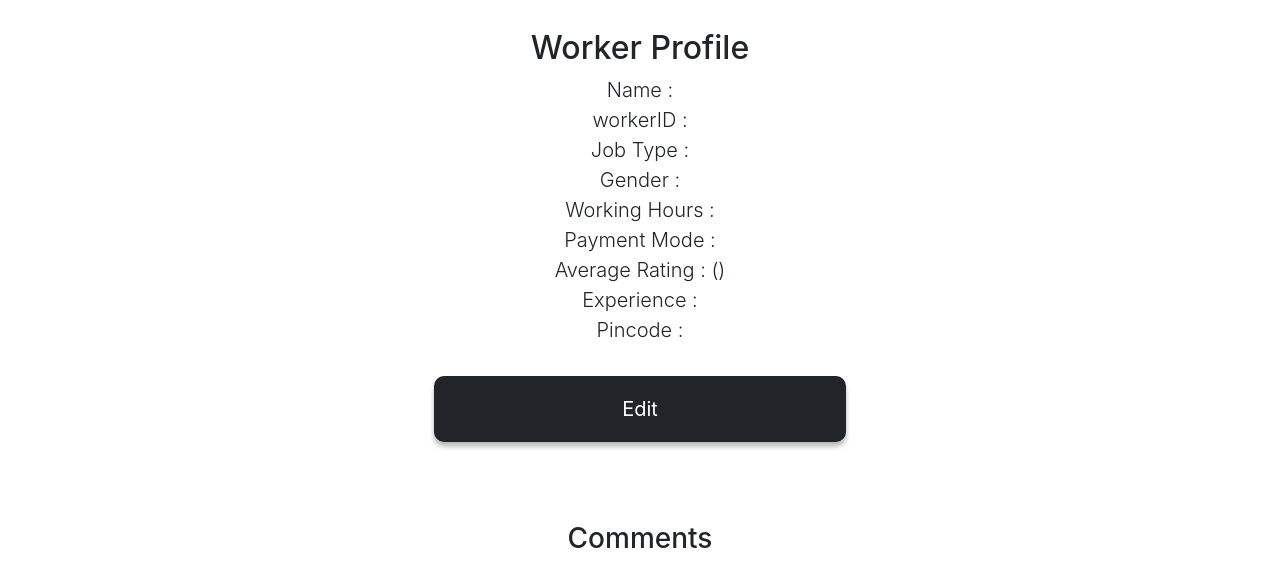
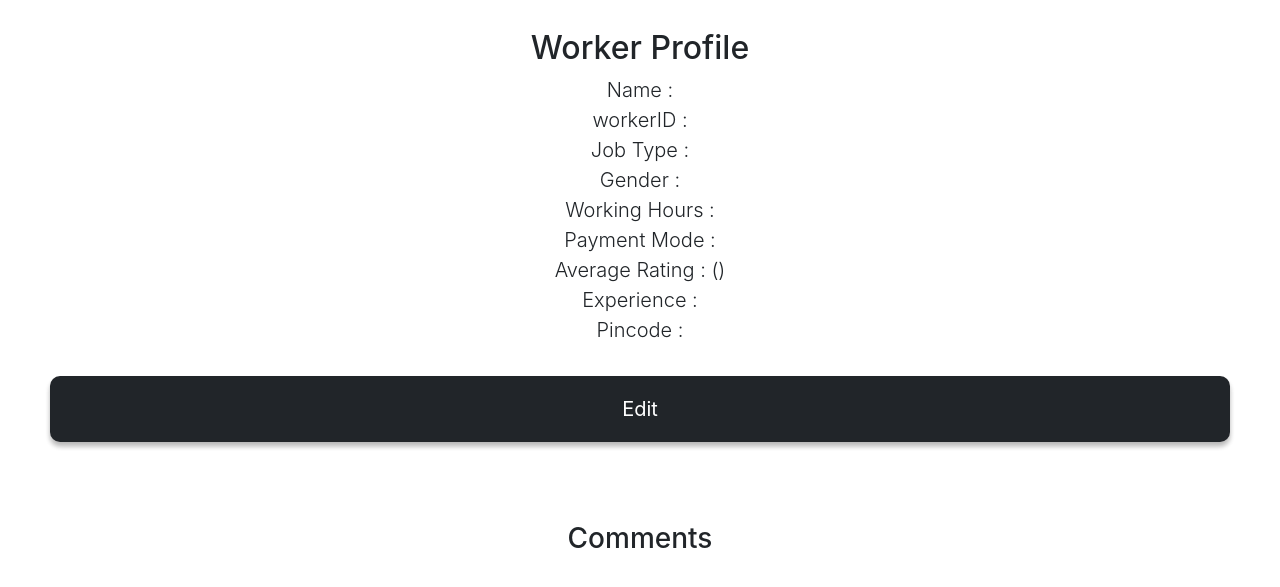
Before and after one commit to rnaveensrinivas/Hyre, a PHP site: page /workerProfile.php in a window 1280 px wide. Shown: the part 57-644 px from the top of the page. Run offline with PHP 8.4, Linux system fonts and the light colour scheme; a user stored in the database is signed in; data comes from the database, SQL or seed files in the repository; data that the repository does not hold is empty.

Commit message:
workerprofile done

```diff
--- a/workerProfile.php
+++ b/workerProfile.php
@@ -68,7 +68,7 @@
 
     </nav>
 
-            <div class="form">
+            <div class="form" style="width:100%">
                 <h2 style='text-align:center'>Worker Profile</h2>
                 <?php
                 echo "<p>Name : $name<br> workerID : $workerID<br>";
```
